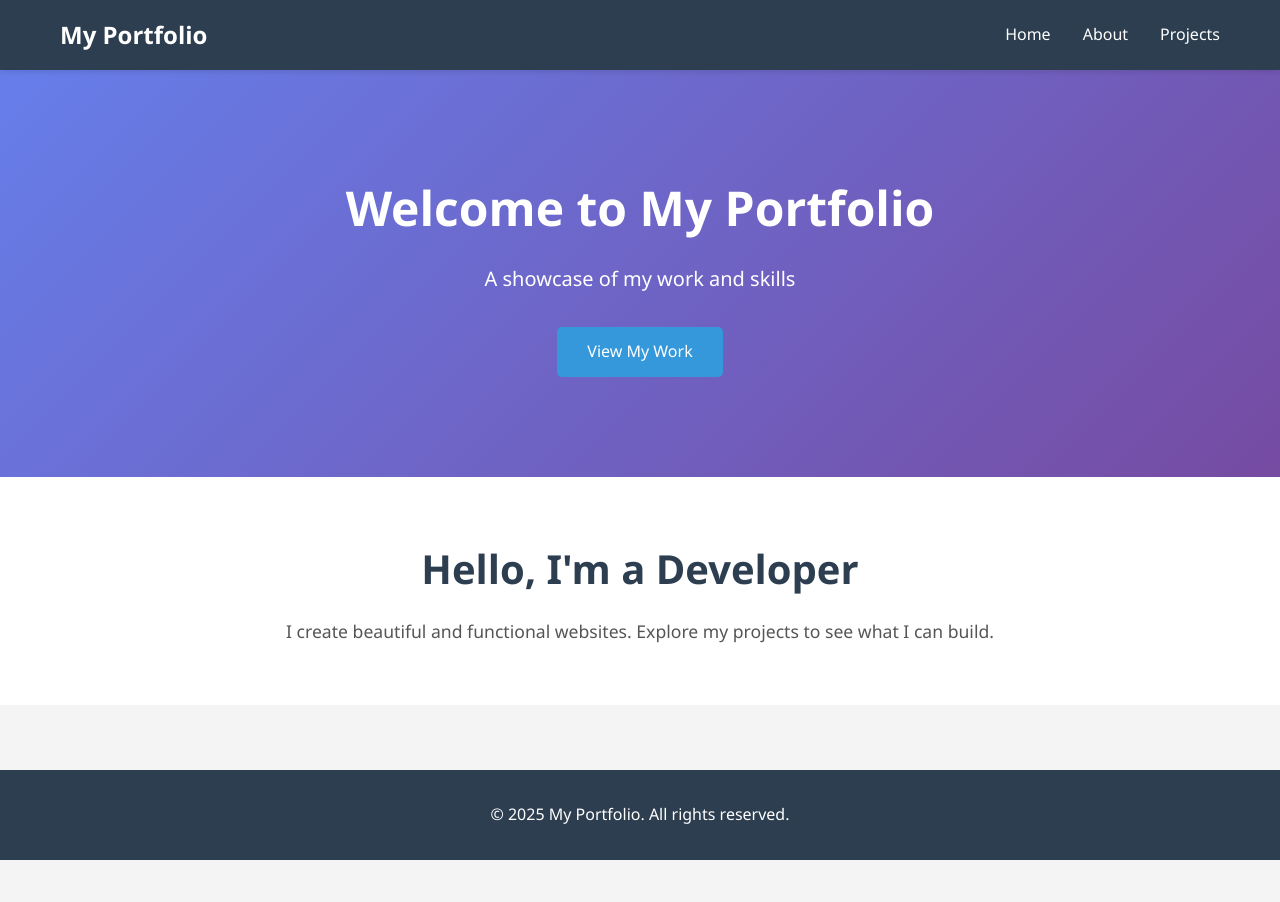
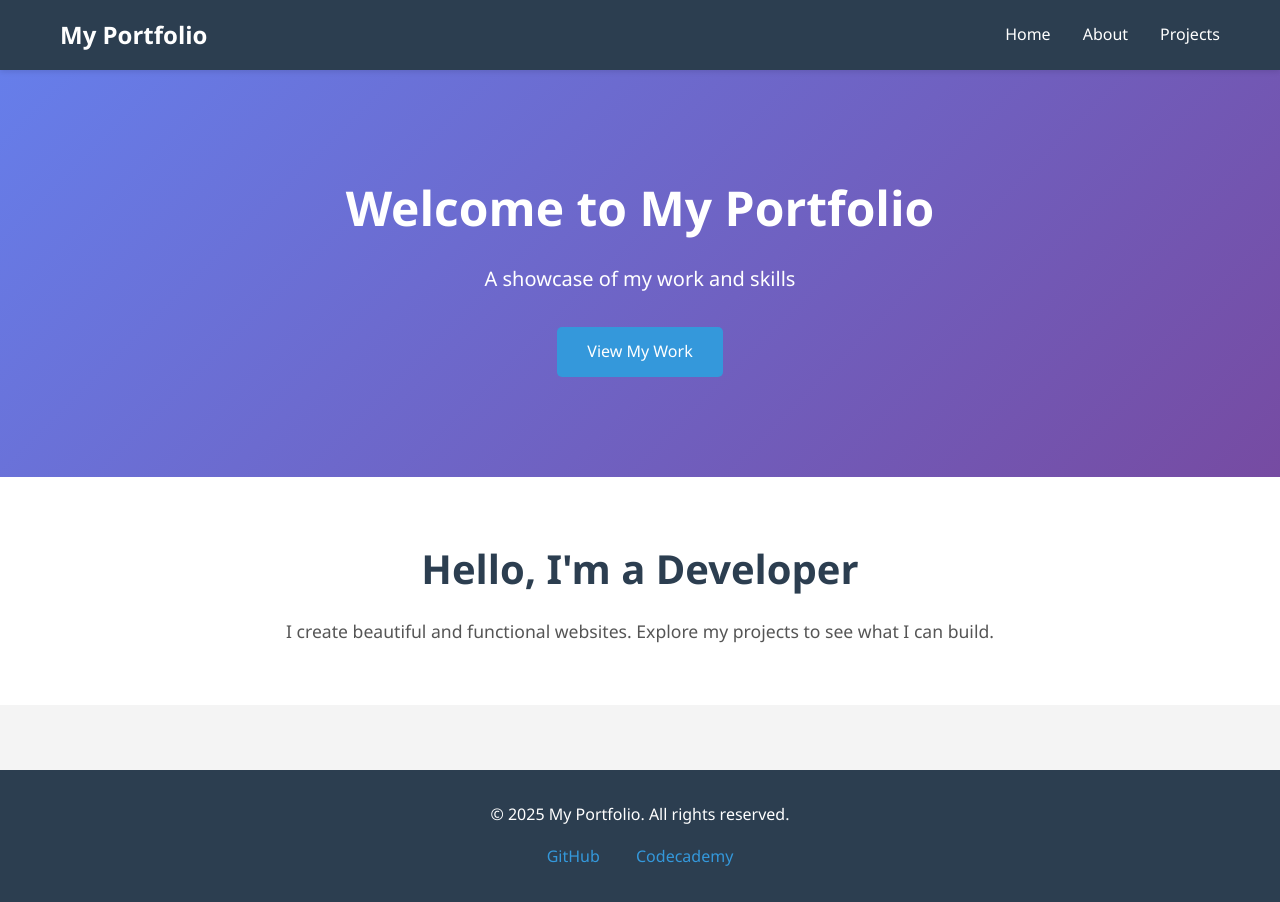
Before and after one commit to alialiyev-git/InfoSys, a Jekyll site: the page built from index.md, in a window 1280 px wide. Built offline with Jekyll 4.4.1, drawn with Linux system fonts in a browser that asks for light colours.

Commit message:
Add GitHub and Codecademy profile links to footer

```diff
--- a/_includes/footer.html
+++ b/_includes/footer.html
@@ -1,3 +1,9 @@
 <footer>
-  <p>&copy; {{ site.time | date: "%Y" }} {{ site.title | default: "My Portfolio" }}. All rights reserved.</p>
+  <div class="footer-content">
+    <p>&copy; {{ site.time | date: "%Y" }} {{ site.title | default: "My Portfolio" }}. All rights reserved.</p>
+    <div class="social-links">
+      <a href="https://github.com/alialiyev-git" target="_blank" rel="noopener noreferrer">GitHub</a>
+      <a href="https://www.codecademy.com/profiles/Aliyevali14" target="_blank" rel="noopener noreferrer">Codecademy</a>
+    </div>
+  </div>
 </footer>
--- a/css/style.css
+++ b/css/style.css
@@ -248,6 +248,26 @@ footer {
     padding: 2rem;
 }
 
+.footer-content {
+    max-width: 1200px;
+    margin: 0 auto;
+}
+
+.social-links {
+    margin-top: 1rem;
+}
+
+.social-links a {
+    color: #3498db;
+    text-decoration: none;
+    margin: 0 1rem;
+    transition: color 0.3s ease;
+}
+
+.social-links a:hover {
+    color: #5dade2;
+}
+
 /* ===== Responsive Design ===== */
 @media (max-width: 768px) {
     .hero-content h1 {
```
